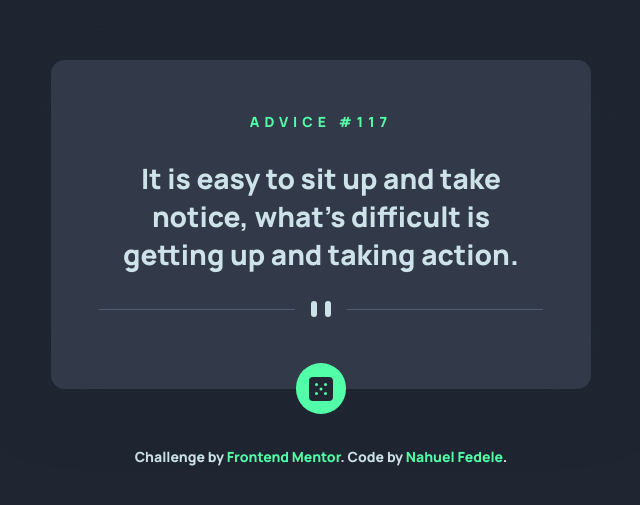
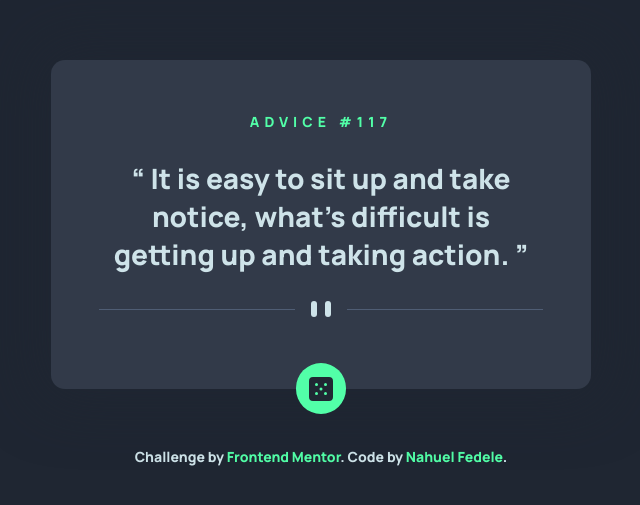
Before and after one commit to NahuelEF/advice-generator-app, a plain HTML site: page index.html in a window 1280 px wide. Shown: the part 145-650 px from the top of the page, without its empty margins (319-959 px from the left). Drawn offline with Linux system fonts and the light colour scheme.

Commit message:
Fix: routes folders

```diff
--- a/public/index.html
+++ b/index.html
@@ -11,7 +11,7 @@
       href="./images/favicon-32x32.png"
     />
 
-    <link rel="stylesheet" href="../public/css/style.css" />
+    <link rel="stylesheet" href="./css/style.css" />
     <!-- Google Fonts -->
     <link rel="preconnect" href="https://fonts.googleapis.com" />
     <link rel="preconnect" href="https://fonts.gstatic.com" crossorigin />
--- a/src/scss/_main.scss
+++ b/src/scss/_main.scss
@@ -25,6 +25,14 @@
     color: var(--primary-light-cyan);
     text-align: center;
     font-size: mixins.convertToEM();
+
+    &::before {
+      content: "\201C";
+    }
+
+    &::after {
+      content: "\201D";
+    }
   }
 
   &__button {
```
Also changed, not shown: css/style.css, images/favicon-32x32.png (renamed from public/images/favicon-32x32.png), images/icon-dice.svg (renamed from public/images/icon-dice.svg), images/pattern-divider-desktop.svg (renamed from public/images/pattern-divider-desktop.svg), images/pattern-divider-mobile.svg (renamed from public/images/pattern-divider-mobile.svg), 2 other files.
